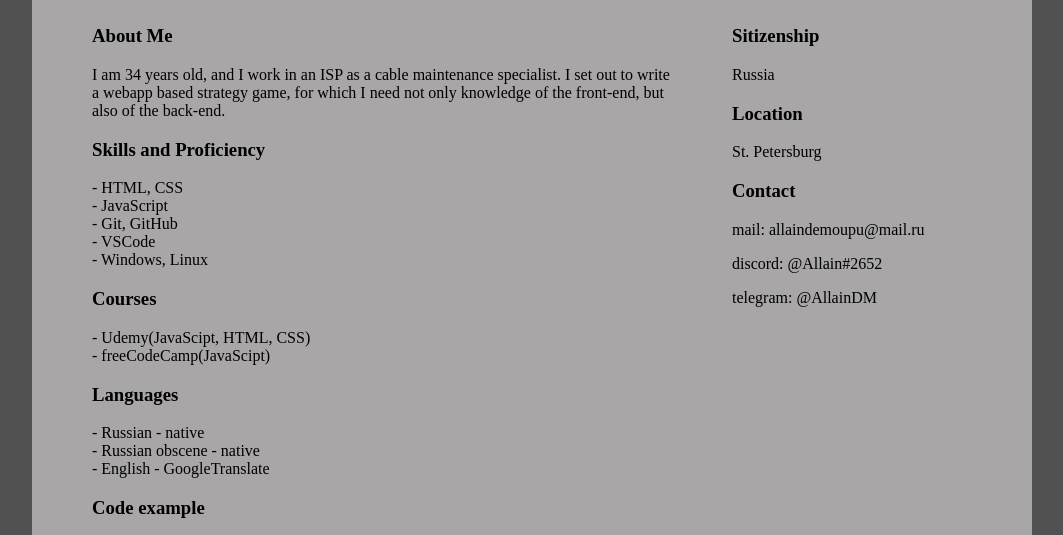
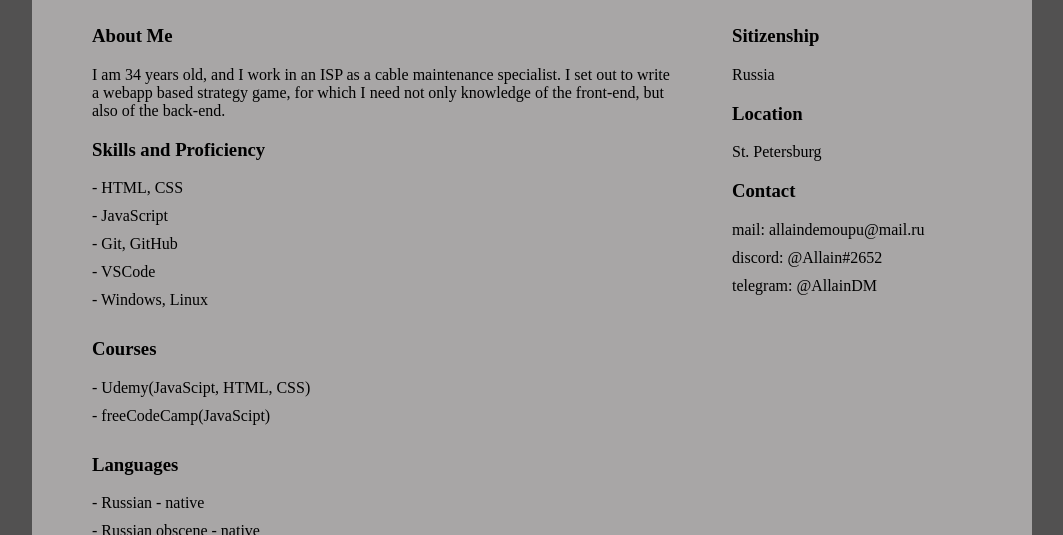
Before and after one commit to AllainDM/rsschool-cv, a plain HTML site: page index.html in a window 1280 px wide. Shown: the part 233-768 px from the top of the page, without its empty margins (108-1171 px from the left). Drawn offline with Linux system fonts and the light colour scheme.

Commit message:
fix: ul instead br and section

```diff
--- a/index.html
+++ b/index.html
@@ -22,24 +22,24 @@
                         I am 34 years old, and I work in an ISP as a cable maintenance specialist. I set out to write a webapp based strategy game, for which I need not only knowledge of the front-end, but also of the back-end.
                     </div>
                     <h3>Skills and Proficiency</h3>
-                    <div>
-                        - HTML, CSS </br>
-                        - JavaScript </br>
-                        - Git, GitHub </br>
-                        - VSCode </br>
-                        - Windows, Linux </br>
-                    </div>
+                    <ul>
+                        <li>- HTML, CSS</li>
+                        <li>- JavaScript</li>
+                        <li>- Git, GitHub</li>
+                        <li>- VSCode</li>
+                        <li>- Windows, Linux</li>
+                    </ul>
                     <h3>Courses</h3>
-                    <div>
-                        - Udemy(JavaScipt, HTML, CSS) </br>
-                        - freeCodeCamp(JavaScipt) </br>
-                    </div>
+                    <ul>
+                        <li>- Udemy(JavaScipt, HTML, CSS)</li>
+                        <li>- freeCodeCamp(JavaScipt)</li>
+                    </ul>
                     <h3>Languages</h3>
-                    <div>
-                        - Russian - native </br>
-                        - Russian obscene - native </br>
-                        - English - GoogleTranslate </br>
-                    </div>
+                    <ul>
+                        <li>- Russian - native</li>
+                        <li>- Russian obscene - native</li>
+                        <li>- English - GoogleTranslate</li>
+                    </ul>
                     <h3>Code example</h3>
                     <div>
                         <pre>
@@ -59,11 +59,11 @@ function newProvince() {
                     <h3>Location</h3>
                     <p>St. Petersburg</p>
                     <h3>Contact</h3>
-                    <section>
-                        <p>mail: allaindemoupu@mail.ru</p>
-                        <p>discord: @Allain#2652</p>
-                        <p>telegram: @AllainDM</p>
-                    </section>
+                    <ul class="contact">
+                        <li>mail: allaindemoupu@mail.ru</li>
+                        <li>discord: @Allain#2652</li>
+                        <li>telegram: @AllainDM</li>
+                    </ul>
                 </aside>
             </main>
             <footer>
--- a/style.css
+++ b/style.css
@@ -13,7 +13,25 @@ body {
     width: 1000px;
     margin: auto;
     background-color: rgb(168, 166, 166);
-    /* flex: 1 0 auto; */
+}
+
+/* .contact {
+    list-style-type: none;
+    margin-left: 0;
+    padding-left: 0;
+} */
+
+ul {
+    list-style-type: none;
+    margin-left: 0;
+    padding-left: 0;
+}
+
+
+li {
+    padding: 0px 0px 10px;
+    margin-left: 0;
+    padding-left: 0;
 }
 
 header {
@@ -60,9 +78,5 @@ footer {
     align-items: center;
     padding: 10px;
     background-color: indianred;
-    /* width: 100%; */
-    /* margin: 0 auto; */
-    /* flex: 0 0 auto; */
     height: 60px;
-
 }
```
